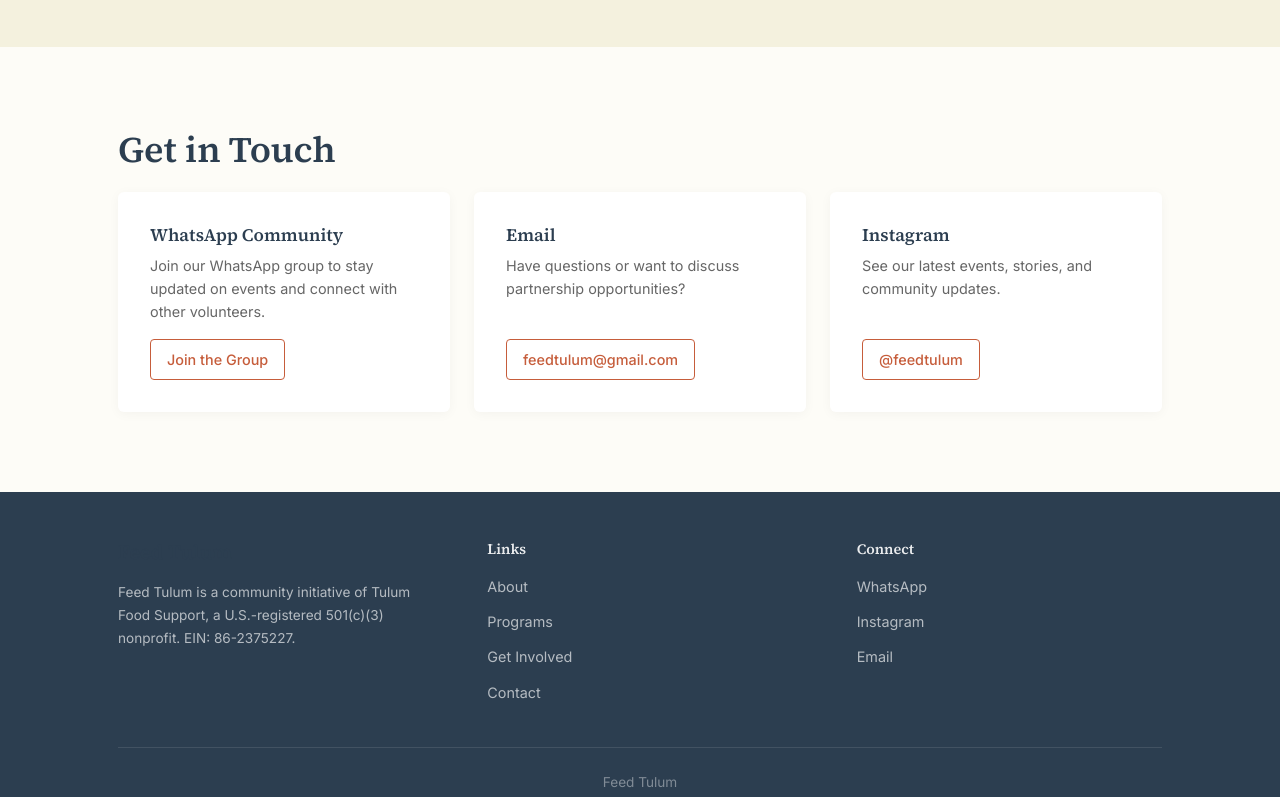
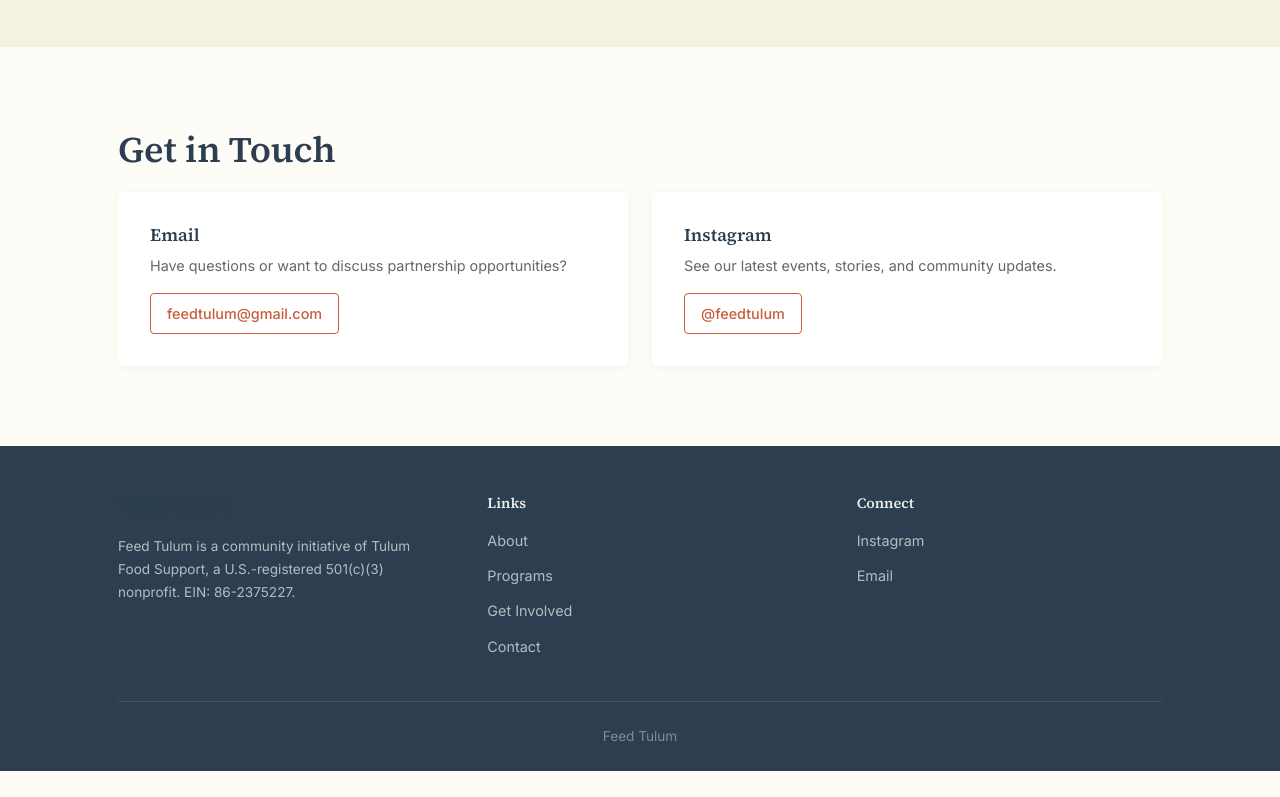
Before and after one commit to mattd3080/feedtulum-website, a plain HTML site: page index.html in a window 1280 px wide. Shown: the part 3287-4084 px from the top of the page. After the commit the page ends 4058 px from the top, so only its background shows below. Drawn offline with Linux system fonts and the light colour scheme.

Commit message:
Remove WhatsApp group invitations from website

```diff
--- a/index.html
+++ b/index.html
@@ -494,7 +494,7 @@
 
         .contact-grid {
             display: grid;
-            grid-template-columns: repeat(3, 1fr);
+            grid-template-columns: repeat(2, 1fr);
             gap: 1.5rem;
         }
 
@@ -980,7 +980,6 @@
                 <div class="help-card">
                     <h3>Volunteer Your Time</h3>
                     <p>We consistently host opportunities for volunteers and we'd love for you to join us!</p>
-                    <a href="https://chat.whatsapp.com/JoWMQ3ahpTZKv4kDQUK0Ua?mode=gi_t" class="btn btn-secondary" target="_blank" rel="noopener">Join WhatsApp Group</a>
                 </div>
 
                 <div class="help-card">
@@ -1094,12 +1093,6 @@
 
             <div class="contact-grid">
                 <div class="contact-card">
-                    <h3>WhatsApp Community</h3>
-                    <p>Join our WhatsApp group to stay updated on events and connect with other volunteers.</p>
-                    <a href="https://chat.whatsapp.com/JoWMQ3ahpTZKv4kDQUK0Ua?mode=gi_t" class="contact-link" target="_blank" rel="noopener">Join the Group</a>
-                </div>
-
-                <div class="contact-card">
                     <h3>Email</h3>
                     <p>Have questions or want to discuss partnership opportunities?</p>
                     <a href="mailto:feedtulum@gmail.com" class="contact-link">feedtulum@gmail.com</a>
@@ -1135,7 +1128,6 @@
                 <div class="footer-links">
                     <h4>Connect</h4>
                     <ul>
-                        <li><a href="https://chat.whatsapp.com/JoWMQ3ahpTZKv4kDQUK0Ua?mode=gi_t" target="_blank" rel="noopener">WhatsApp</a></li>
                         <li><a href="http://instagram.com/feedtulum" target="_blank" rel="noopener">Instagram</a></li>
                         <li><a href="mailto:feedtulum@gmail.com">Email</a></li>
                     </ul>
```
